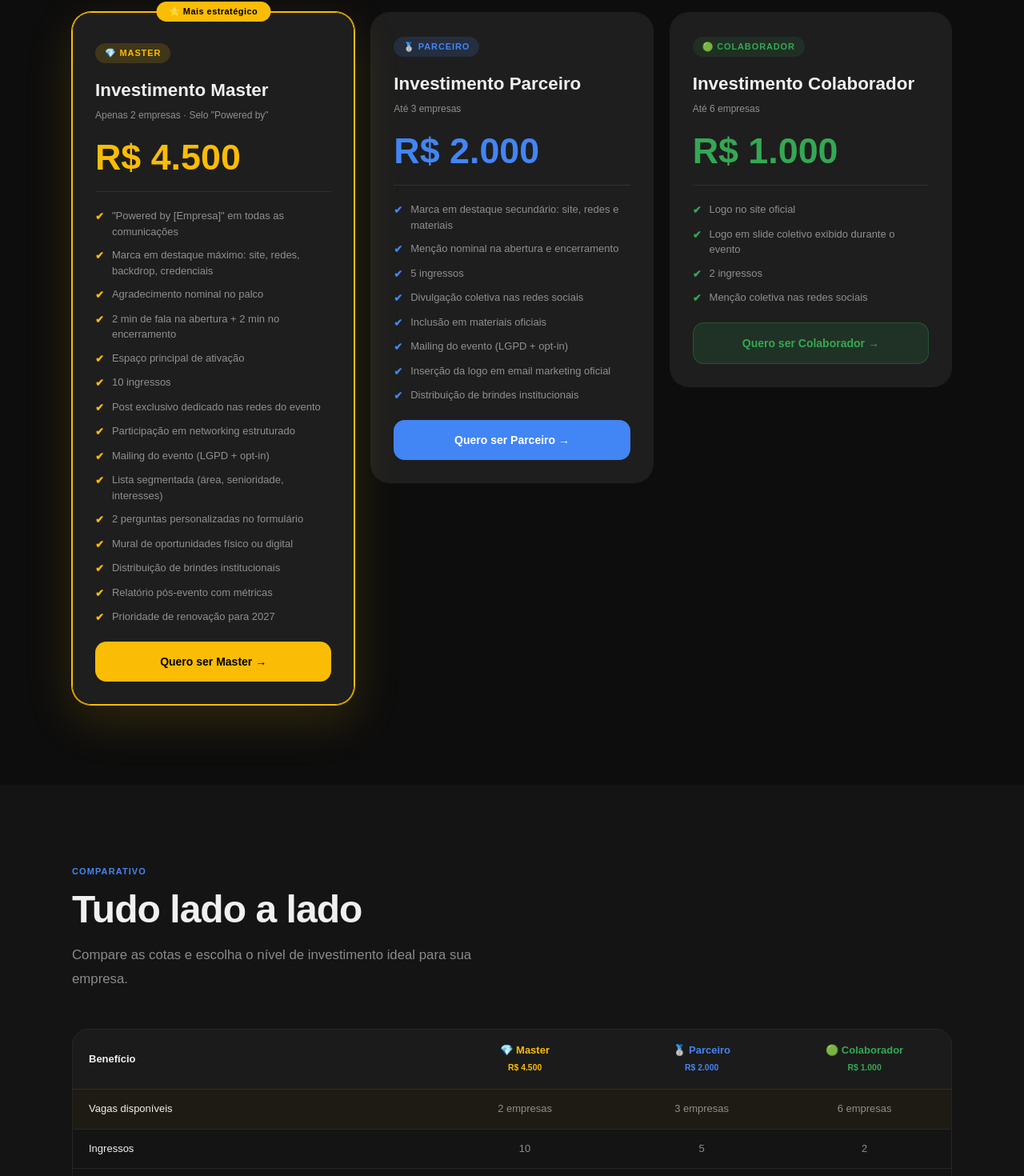
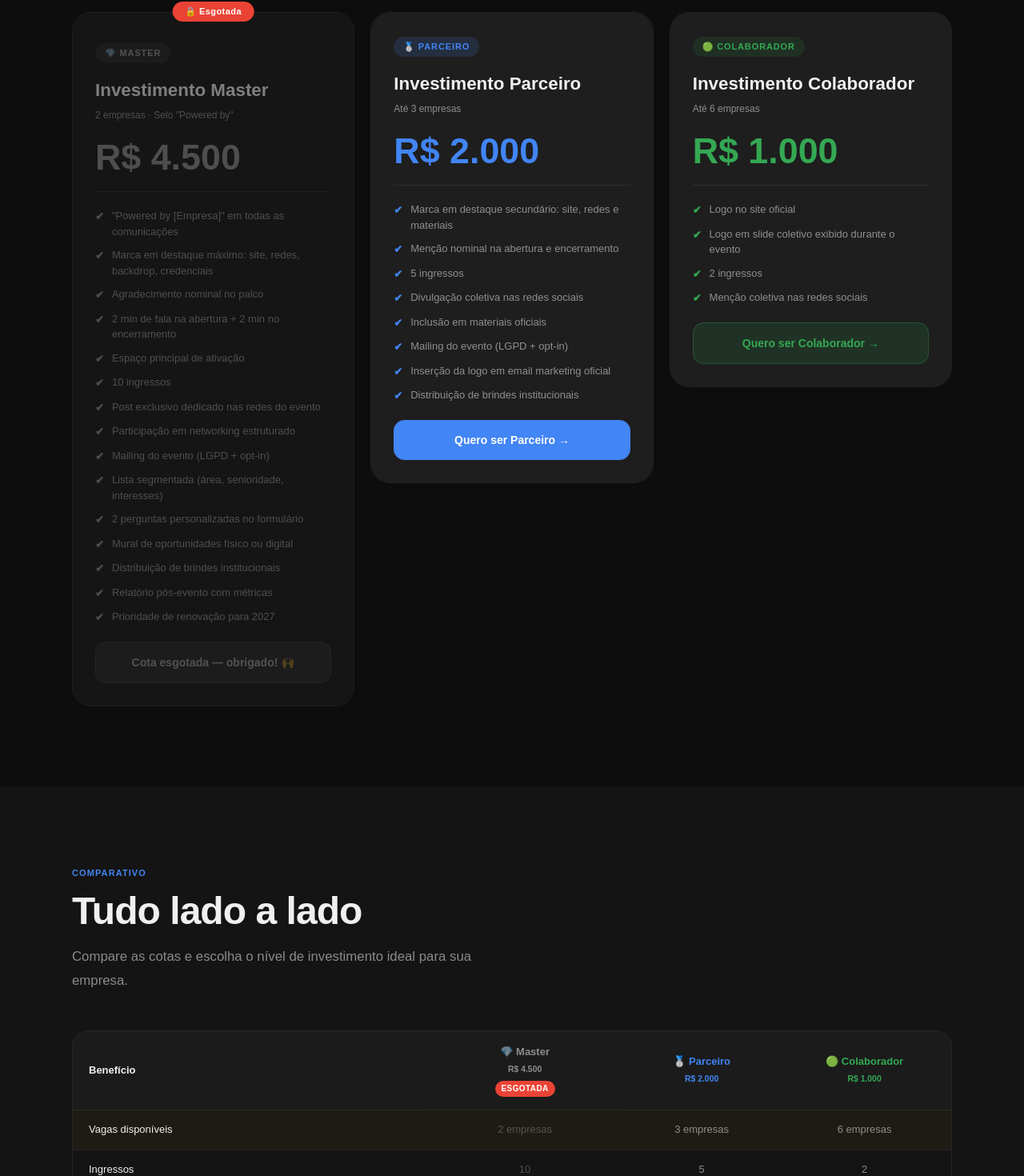
Before and after one commit to gdgpoars/midiakit-devfestpoa26, a Next.js app: page / in a window 1280 px wide. Shown: the part 4920-6390 px from the top of the page at 80% size. Built offline with nearby package versions, Linux system fonts and the light colour scheme; a web font is replaced by a local one.

Commit message:
ajustes cota

```diff
--- a/components/comparativo-section.tsx
+++ b/components/comparativo-section.tsx
@@ -3,15 +3,15 @@ export function ComparativoSection() {
     { label: "Vagas disponíveis", master: "2 empresas", parceiro: "3 empresas", colaborador: "6 empresas", highlight: true },
     { label: "Ingressos", master: "10", parceiro: "5", colaborador: "2" },
     { label: "Logo no site oficial", master: "check-y", parceiro: "check-b", colaborador: "check-g" },
-    { label: "Logo em materiais físicos", master: "✔ Destaque máximo", parceiro: "✔ Secundário", colaborador: "✔ Slide coletivo", masterClass: "text-yellow", parceiroClass: "text-blue", colaboradorClass: "text-green" },
-    { label: "Menção no palco", master: "✔ Nominal", parceiro: "✔ Nominal", colaborador: "✔ Coletivo", masterClass: "text-yellow", parceiroClass: "text-blue", colaboradorClass: "text-green" },
-    { label: "Fala no evento", master: "✔ 2+2 min", parceiro: "dash", colaborador: "dash", masterClass: "text-yellow" },
-    { label: "Espaço de ativação", master: "✔ Principal", parceiro: "dash", colaborador: "dash", masterClass: "text-yellow" },
+    { label: "Logo em materiais físicos", master: "✔ Destaque máximo", parceiro: "✔ Secundário", colaborador: "✔ Slide coletivo", masterClass: "text-muted", parceiroClass: "text-blue", colaboradorClass: "text-green" },
+    { label: "Menção no palco", master: "✔ Nominal", parceiro: "✔ Nominal", colaborador: "✔ Coletivo", masterClass: "text-muted", parceiroClass: "text-blue", colaboradorClass: "text-green" },
+    { label: "Fala no evento", master: "✔ 2+2 min", parceiro: "dash", colaborador: "dash", masterClass: "text-muted" },
+    { label: "Espaço de ativação", master: "✔ Principal", parceiro: "dash", colaborador: "dash", masterClass: "text-muted" },
     { label: "Post exclusivo nas redes", master: "check-y", parceiro: "dash", colaborador: "dash" },
     { label: "Divulgação nas redes sociais", master: "check-y", parceiro: "✔ Coletivo", colaborador: "✔ Coletivo", parceiroClass: "text-blue", colaboradorClass: "text-green" },
     { label: "Mailing do evento (opt-in)", master: "check-y", parceiro: "check-b", colaborador: "dash" },
     { label: "Lista segmentada de participantes", master: "check-y", parceiro: "dash", colaborador: "dash" },
-    { label: "Perguntas no formulário de inscrição", master: "✔ até 2", parceiro: "dash", colaborador: "dash", masterClass: "text-yellow" },
+    { label: "Perguntas no formulário de inscrição", master: "✔ até 2", parceiro: "dash", colaborador: "dash", masterClass: "text-muted" },
     { label: "Networking estruturado", master: "check-y", parceiro: "dash", colaborador: "dash" },
     { label: "Mural de oportunidades", master: "check-y", parceiro: "dash", colaborador: "dash" },
     { label: "Distribuição de brindes", master: "check-y", parceiro: "check-b", colaborador: "dash" },
@@ -22,7 +22,7 @@ export function ComparativoSection() {
   ]
 
   function renderCell(value: string, colorClass?: string) {
-    if (value === "check-y") return <span className="text-yellow text-[16px]">{"✔"}</span>
+    if (value === "check-y") return <span className="text-muted text-[16px]">{"✔"}</span>
     if (value === "check-b") return <span className="text-blue text-[16px]">{"✔"}</span>
     if (value === "check-g") return <span className="text-green text-[16px]">{"✔"}</span>
     if (value === "dash") return <span className="text-[rgba(255,255,255,0.2)]">{"—"}</span>
@@ -48,10 +48,14 @@ export function ComparativoSection() {
                 <th className="p-4 px-5 text-left text-[13px] font-bold border-b border-border w-[40%]">
                   {"Benefício"}
                 </th>
-                <th className="p-4 px-5 text-center text-[13px] font-bold border-b border-border text-yellow">
+                <th className="p-4 px-5 text-center text-[13px] font-bold border-b border-border text-muted">
                   {"💎 Master"}
                   <br />
                   <small>{"R$ 4.500"}</small>
+                  <br />
+                  <span className="inline-block mt-1 bg-red text-white text-[10px] font-bold tracking-[.04em] px-2 py-0.5 rounded-full">
+                    {"ESGOTADA"}
+                  </span>
                 </th>
                 <th className="p-4 px-5 text-center text-[13px] font-bold border-b border-border text-blue">
                   {"🥈 Parceiro"}
@@ -74,7 +78,7 @@ export function ComparativoSection() {
                   <td className={`px-5 py-3.5 text-[13px] text-text font-medium border-b border-border text-left ${i === rows.length - 1 ? "border-b-0" : ""}`}>
                     {row.label}
                   </td>
-                  <td className={`px-5 py-3.5 text-[13px] text-muted text-center align-middle border-b border-border ${i === rows.length - 1 ? "border-b-0" : ""}`}>
+                  <td className={`px-5 py-3.5 text-[13px] text-muted text-center align-middle border-b border-border opacity-50 ${i === rows.length - 1 ? "border-b-0" : ""}`}>
                     {renderCell(row.master, row.masterClass)}
                   </td>
                   <td className={`px-5 py-3.5 text-[13px] text-muted text-center align-middle border-b border-border ${i === rows.length - 1 ? "border-b-0" : ""}`}>
--- a/components/cotas-section.tsx
+++ b/components/cotas-section.tsx
@@ -26,22 +26,22 @@ export function CotasSection() {
 
         <div className="grid grid-cols-1 md:grid-cols-3 gap-5 items-start">
 
-          {/* MASTER */}
-          <div className="rounded-[24px] overflow-visible border border-yellow shadow-[0_0_0_1px_var(--yellow),0_20px_60px_rgba(251,188,5,0.15)] flex flex-col transition-all duration-300 hover:-translate-y-1.5 hover:shadow-[0_20px_60px_rgba(0,0,0,0.4)] relative">
+          {/* MASTER — ESGOTADA */}
+          <div className="rounded-[24px] overflow-visible border border-border flex flex-col transition-all duration-300 relative">
             {/* Badge faixa */}
-            <div className="absolute -top-3.5 left-1/2 -translate-x-1/2 bg-yellow text-[#000] text-[11px] font-bold tracking-[.04em] px-4 py-1 rounded-full whitespace-nowrap z-10">
-              {"⭐ Mais estratégico"}
+            <div className="absolute -top-3.5 left-1/2 -translate-x-1/2 bg-red text-white text-[11px] font-bold tracking-[.04em] px-4 py-1 rounded-full whitespace-nowrap z-10 flex items-center gap-1">
+              {"🔒 Esgotada"}
             </div>
-            <div className="px-7 pt-9 pb-0 bg-card rounded-t-[24px]">
-              <div className="inline-flex items-center gap-1.5 text-[11px] font-bold tracking-[.08em] uppercase bg-[rgba(251,188,5,0.15)] text-yellow rounded-full px-3 py-1 mb-4">
+            <div className="px-7 pt-9 pb-0 bg-card rounded-t-[24px] opacity-50">
+              <div className="inline-flex items-center gap-1.5 text-[11px] font-bold tracking-[.08em] uppercase bg-[rgba(255,255,255,0.06)] text-muted rounded-full px-3 py-1 mb-4">
                 {"💎 Master"}
               </div>
               <div className="font-display text-[1.4rem] font-black mb-1">{"Investimento Master"}</div>
-              <div className="text-[12px] text-muted mb-5">{"Apenas 2 empresas · Selo \"Powered by\""}</div>
-              <div className="font-display text-[2.8rem] font-black leading-none text-yellow mb-1.5">{"R$ 4.500"}</div>
+              <div className="text-[12px] text-muted mb-5">{"2 empresas · Selo \"Powered by\""}</div>
+              <div className="font-display text-[2.8rem] font-black leading-none text-muted mb-1.5">{"R$ 4.500"}</div>
               <div className="h-px bg-border mt-5" />
             </div>
-            <div className="px-7 py-5 pb-7 bg-card flex-1 rounded-b-[24px]">
+            <div className="px-7 py-5 pb-7 bg-card flex-1 rounded-b-[24px] opacity-50">
               <div className="flex flex-col gap-2.5">
                 {[
                   '"Powered by [Empresa]" em todas as comunicações',
@@ -61,17 +61,14 @@ export function CotasSection() {
                   "Prioridade de renovação para 2027",
                 ].map((item) => (
                   <div key={item} className="flex items-start gap-2.5 text-[13px] text-muted leading-[1.5]">
-                    <span className="text-yellow font-bold shrink-0 mt-px">{"✔"}</span>
+                    <span className="text-muted font-bold shrink-0 mt-px">{"✔"}</span>
                     {item}
                   </div>
                 ))}
               </div>
-              <a
-                href="mailto:gdgpoars@gmail.com?subject=Cota Master - DevFest POA 2026"
-                className="block w-full text-center py-3.5 rounded-xl text-[14px] font-bold no-underline mt-5 bg-yellow text-[#000] hover:bg-[#e6ad00] transition-all font-sans"
-              >
-                {"Quero ser Master →"}
-              </a>
+              <div className="block w-full text-center py-3.5 rounded-xl text-[14px] font-bold mt-5 bg-[rgba(255,255,255,0.06)] text-muted border border-border font-sans cursor-not-allowed">
+                {"Cota esgotada — obrigado! 🙌"}
+              </div>
             </div>
           </div>
 
```
